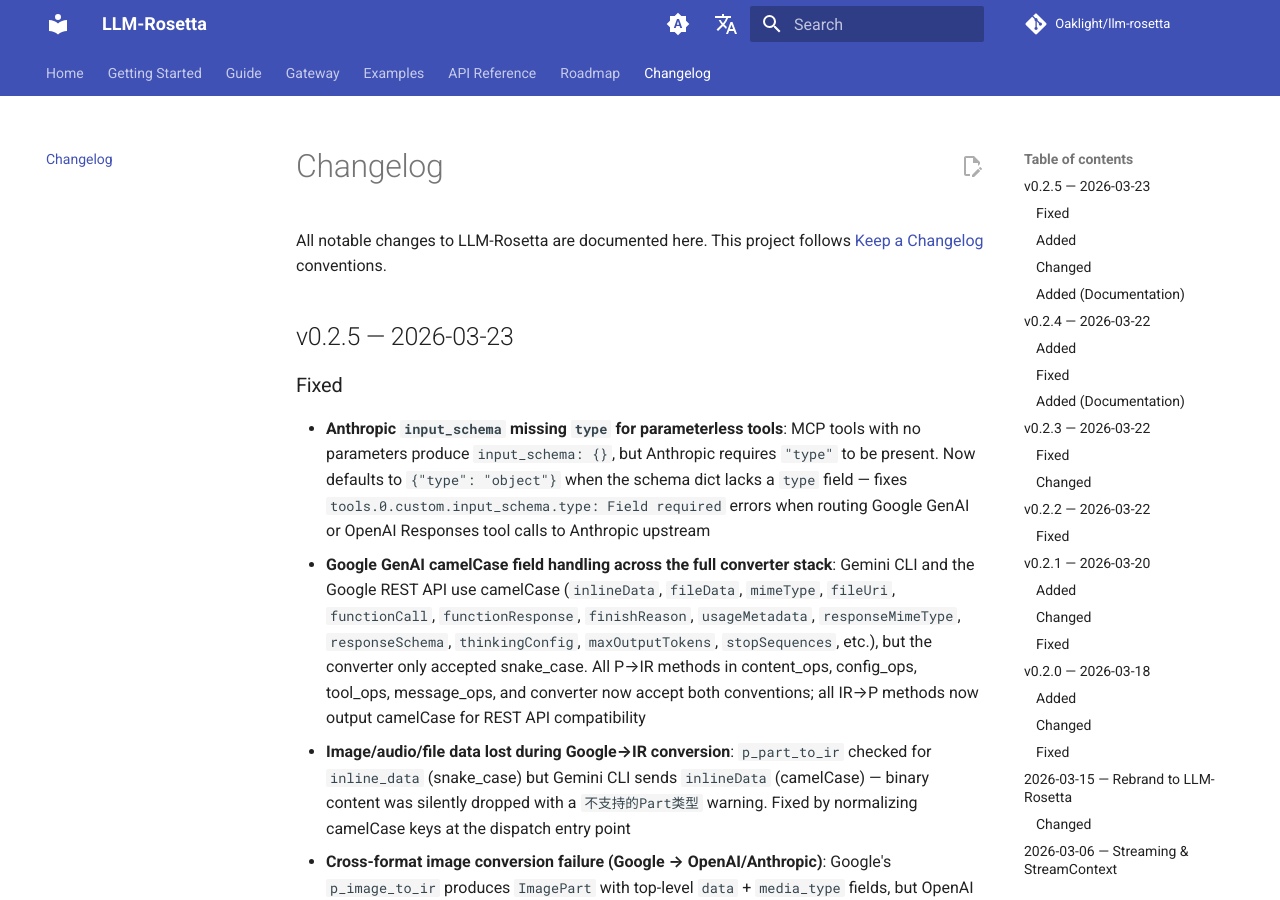
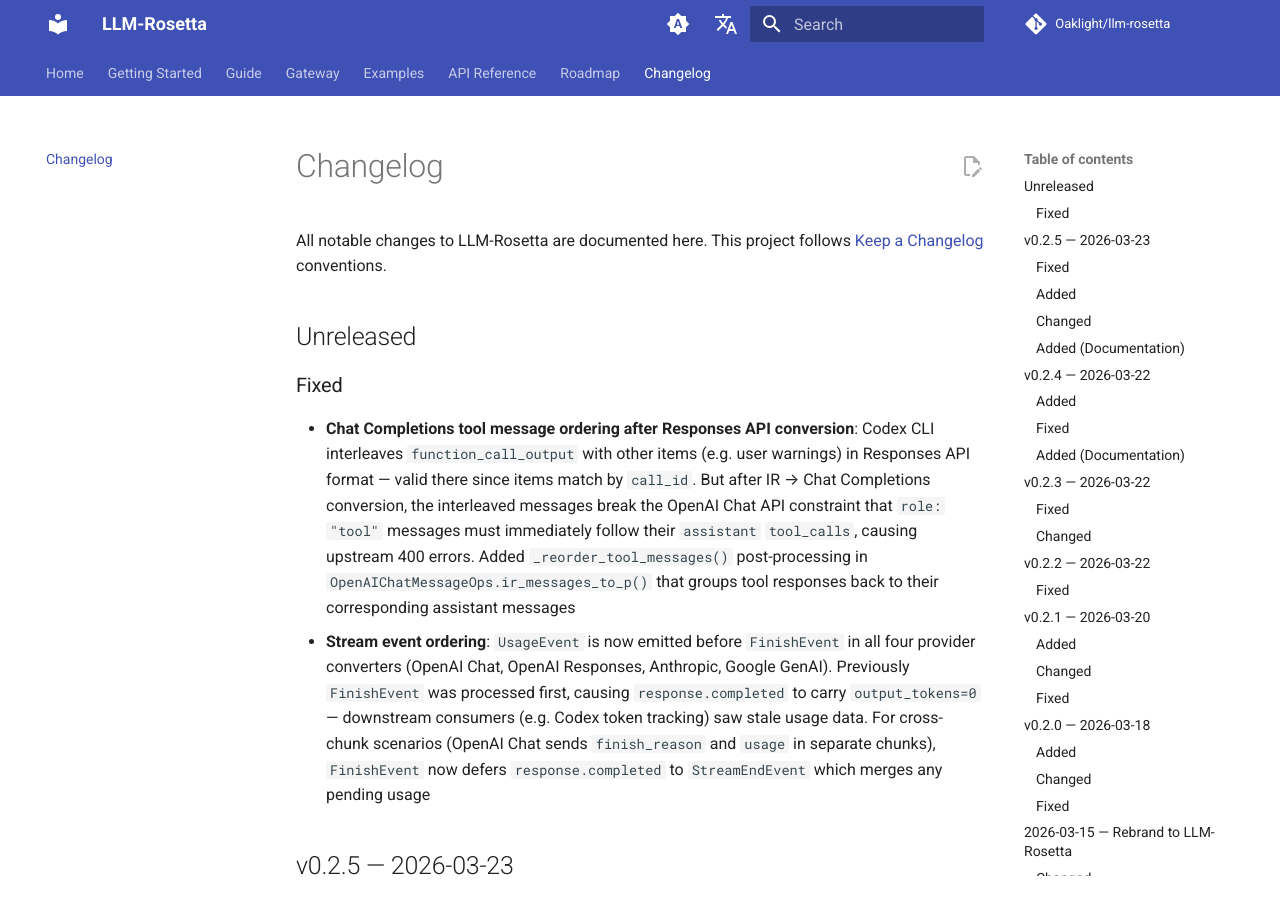
Before and after one commit to Oaklight/llm-rosetta, an MkDocs documentation site: the page built from docs/changelog.md, in a window 1280 px wide and 900 px high. Built offline with MkDocs 1.6.1 and Material for MkDocs 9.7.7, drawn with Linux system fonts in a browser that asks for light colours; comment, search, counter and statistics services are not loaded.

Commit message:
docs: add unreleased changelog entries for reorder fix and stream event ordering

```diff
--- a/docs/changelog.md
+++ b/docs/changelog.md
@@ -5,6 +5,13 @@
 # Changelog
 
 All notable changes to LLM-Rosetta are documented here. This project follows [Keep a Changelog](https://keepachangelog.com/) conventions.
+
+## Unreleased
+
+### Fixed
+
+- **Chat Completions tool message ordering after Responses API conversion**: Codex CLI interleaves `function_call_output` with other items (e.g. user warnings) in Responses API format — valid there since items match by `call_id`. But after IR → Chat Completions conversion, the interleaved messages break the OpenAI Chat API constraint that `role: "tool"` messages must immediately follow their `assistant` `tool_calls`, causing upstream 400 errors. Added `_reorder_tool_messages()` post-processing in `OpenAIChatMessageOps.ir_messages_to_p()` that groups tool responses back to their corresponding assistant messages
+- **Stream event ordering**: `UsageEvent` is now emitted before `FinishEvent` in all four provider converters (OpenAI Chat, OpenAI Responses, Anthropic, Google GenAI). Previously `FinishEvent` was processed first, causing `response.completed` to carry `output_tokens=0` — downstream consumers (e.g. Codex token tracking) saw stale usage data. For cross-chunk scenarios (OpenAI Chat sends `finish_reason` and `usage` in separate chunks), `FinishEvent` now defers `response.completed` to `StreamEndEvent` which merges any pending usage
 
 ## v0.2.5 — 2026-03-23
 
```
